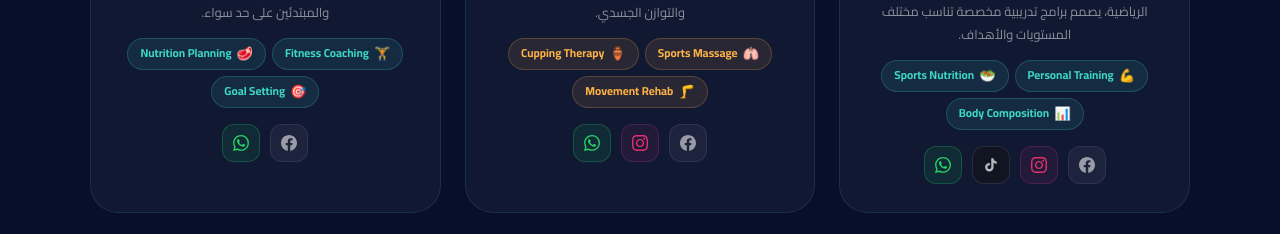
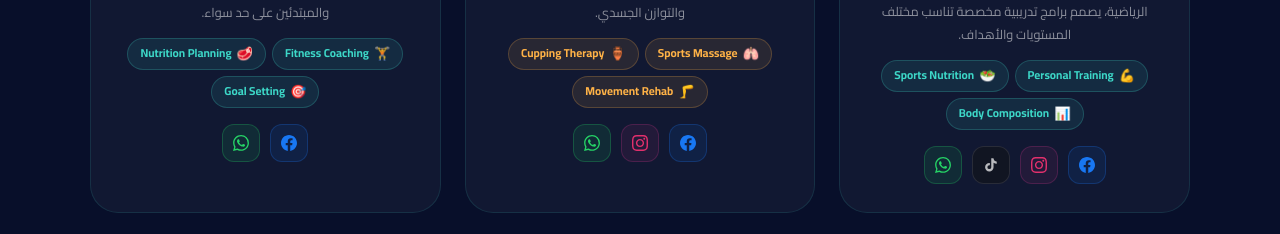
Before and after one commit to Ahmed-Adel0/bstance, a Next.js app: page / in a window 1280 px wide. Shown: the part 6060-6294 px from the top of the page. Built offline with nearby package versions, Linux system fonts and the light colour scheme.

Commit message:
Add Vercel Analytics

```diff
--- a/package.json
+++ b/package.json
@@ -9,6 +9,7 @@
     "lint": "eslint"
   },
   "dependencies": {
+    "@vercel/analytics": "^1.6.1",
     "next": "16.1.6",
     "react": "19.2.3",
     "react-dom": "19.2.3"
--- a/src/app/globals.css
+++ b/src/app/globals.css
@@ -3031,6 +3031,18 @@ footer {
   color: #fff;
   box-shadow: 0 8px 20px rgba(220, 39, 67, 0.4);
 }
+/* Facebook */
+.tc-social-btn--facebook {
+  background: rgba(24, 119, 242, 0.1);
+  border-color: rgba(24, 119, 242, 0.25);
+  color: #1877f2;
+}
+.tc-social-btn--facebook:hover {
+  background: #1877f2;
+  border-color: transparent;
+  color: #fff;
+  box-shadow: 0 8px 20px rgba(24, 119, 242, 0.4);
+}
 /* TikTok */
 .tc-social-btn--tiktok {
   background: rgba(18, 18, 18, 0.5);
--- a/src/app/layout.tsx
+++ b/src/app/layout.tsx
@@ -1,5 +1,6 @@
 import type { Metadata } from "next";
 import { Cairo, Tajawal } from "next/font/google";
+import { Analytics } from "@vercel/analytics/next"
 import "./globals.css";
 
 const cairo = Cairo({
@@ -32,6 +33,7 @@ export default function RootLayout({
     <html lang="ar" dir="rtl">
       <body className={`${cairo.variable} ${tajawal.variable} antialiased font-cairo`}>
         {children}
+        <Analytics />
       </body>
     </html>
   );
--- a/src/components/layout/Footer.tsx
+++ b/src/components/layout/Footer.tsx
@@ -18,7 +18,7 @@ export default function Footer() {
             <div className="foot-logo-text">B•Stance</div>
           </div>
           <div className="foot-desc">
-            مركز استشفاء ورياضي متكامل — تدريب + تغذية + استشفاء في منظومة
+            مركز رياضي واستشفائي متكامل — تدريب + تغذية + استشفاء في منظومة
             واحدة.
           </div>
           {/* <div className="foot-volt-area">
```
Also changed, not shown: 1 other file (tests, documents, lock files or other folders).
